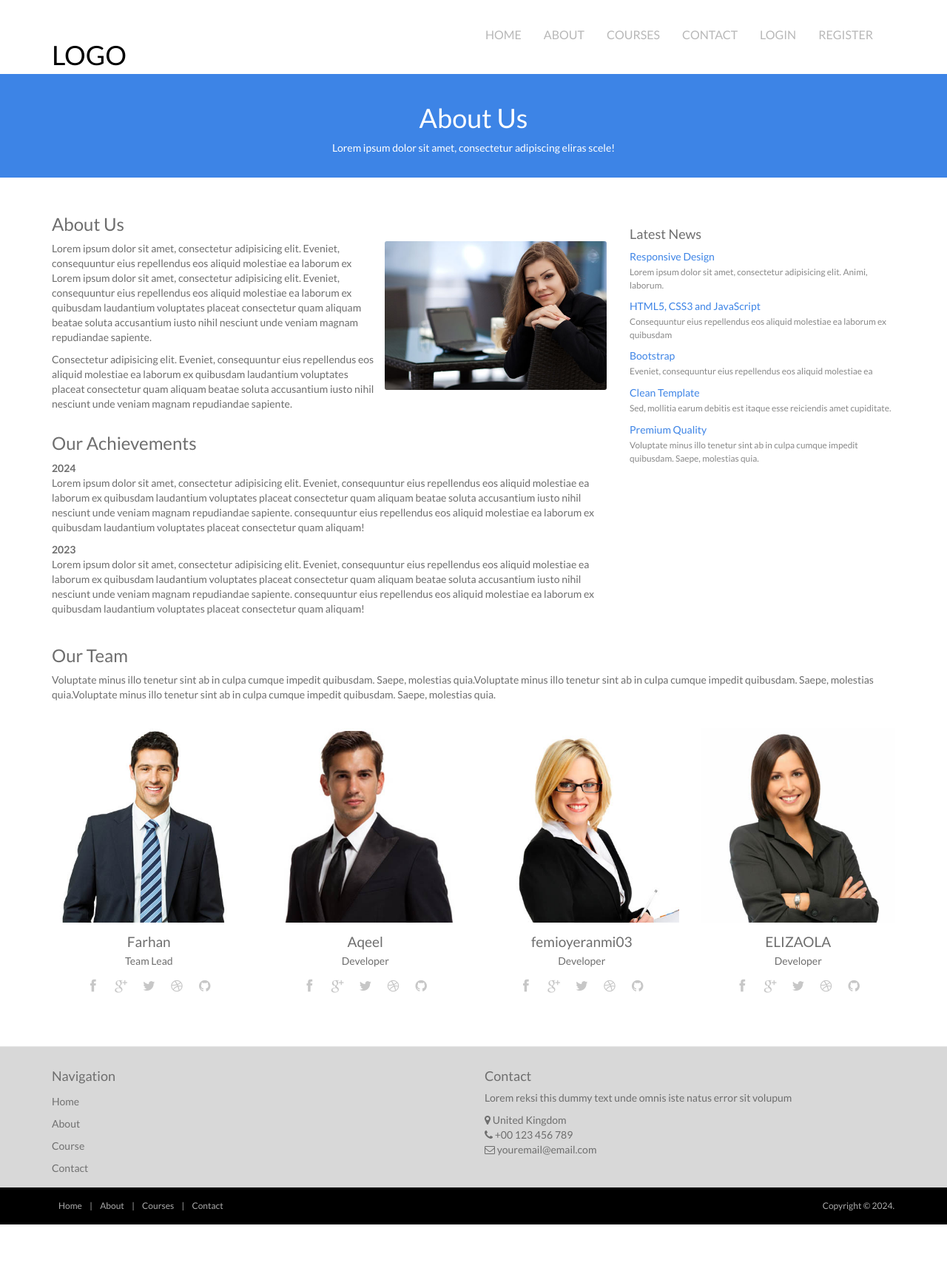
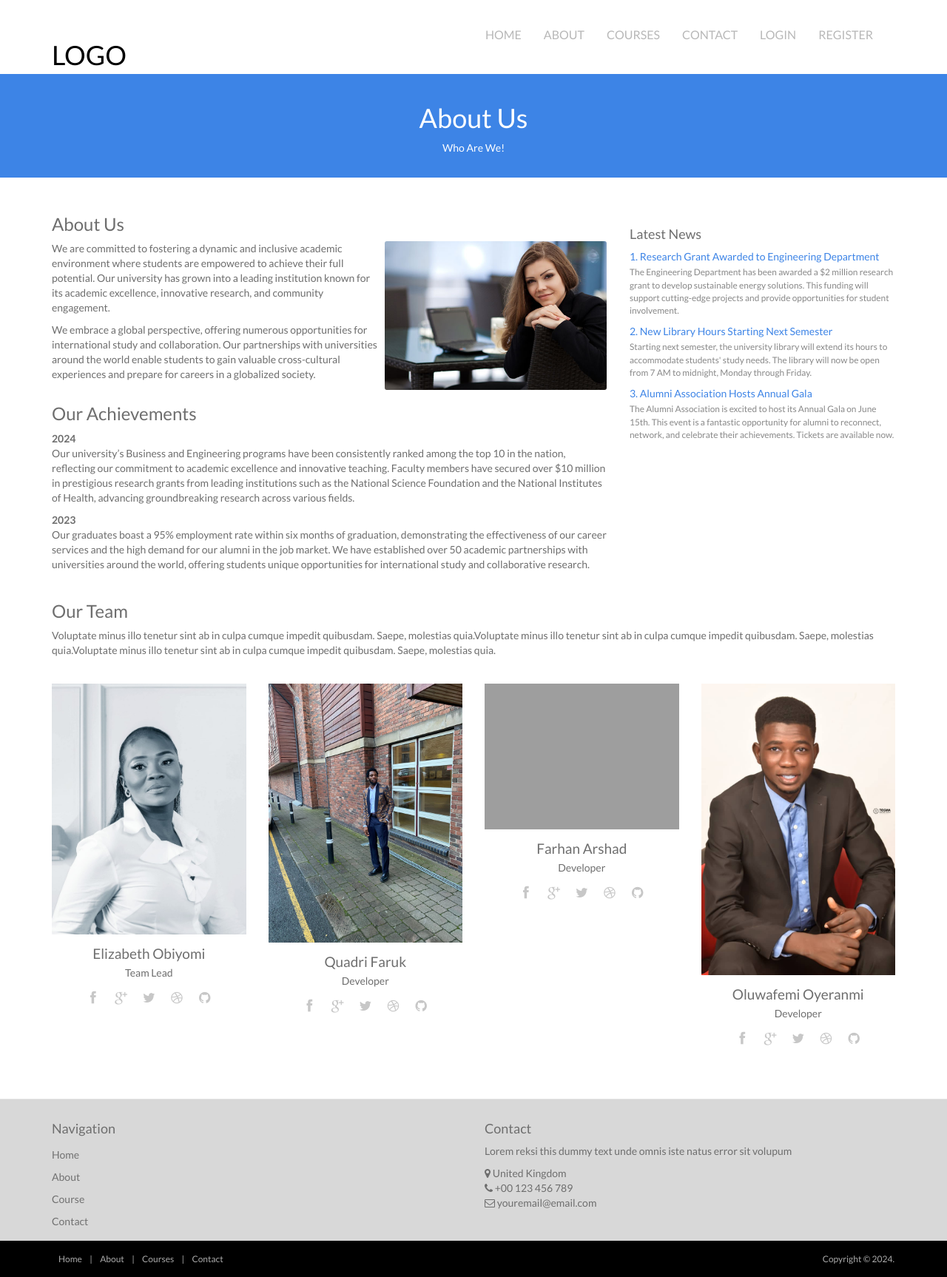
Before and after one commit to farhankhan83/Django, a Django app: page /about/ in a window 1280 px wide. Shown: the whole page at 74% size. Before the commit the page ends 1655 px from the top, so only its background shows below. Run offline with Django 5.2, Linux system fonts and the light colour scheme; parts of the project's set-up code (start-up, migrations or seed data) failed here and were passed over; some libraries are stand-ins or nearby versions; grey boxes are pictures that could not be loaded.

Commit message:
content changes

```diff
--- a/home/templates/about.html
+++ b/home/templates/about.html
@@ -9,7 +9,7 @@
  	<header id="head" class="secondary">
         <div class="container">
                 <h1>About Us</h1>
-                <p>Lorem ipsum dolor sit amet, consectetur adipiscing eliras scele!</p>
+                <p>Who Are We!</p>
         </div>
     </header>
     <!-- container -->
@@ -20,14 +20,14 @@
                 <h3>About Us</h3>
                 <p>
                     <img src="{% static 'images/about.jpg' %}" alt="" class="img-rounded pull-right" width="300">
-                    Lorem ipsum dolor sit amet, consectetur adipisicing elit. Eveniet, consequuntur eius repellendus eos aliquid molestiae ea laborum ex Lorem ipsum dolor sit amet, consectetur adipisicing elit. Eveniet, consequuntur eius repellendus eos aliquid molestiae ea laborum ex quibusdam laudantium voluptates placeat consectetur quam aliquam beatae soluta accusantium iusto nihil nesciunt unde veniam magnam repudiandae sapiente.
+                    We are committed to fostering a dynamic and inclusive academic environment where students are empowered to achieve their full potential. Our university has grown into a leading institution known for its academic excellence, innovative research, and community engagement.
                 </p>
-                <p>Consectetur adipisicing elit. Eveniet, consequuntur eius repellendus eos aliquid molestiae ea laborum ex quibusdam laudantium voluptates placeat consectetur quam aliquam beatae soluta accusantium iusto nihil nesciunt unde veniam magnam repudiandae sapiente.</p>
+                <p>We embrace a global perspective, offering numerous opportunities for international study and collaboration. Our partnerships with universities around the world enable students to gain valuable cross-cultural experiences and prepare for careers in a globalized society.</p>
                 <h3>Our Achievements</h3>
                 <strong>2024</strong>
-                <p>Lorem ipsum dolor sit amet, consectetur adipisicing elit. Eveniet, consequuntur eius repellendus eos aliquid molestiae ea laborum ex quibusdam laudantium voluptates placeat consectetur quam aliquam beatae soluta accusantium iusto nihil nesciunt unde veniam magnam repudiandae sapiente. consequuntur eius repellendus eos aliquid molestiae ea laborum ex quibusdam laudantium voluptates placeat consectetur quam aliquam!</p>
+                <p>Our university’s Business and Engineering programs have been consistently ranked among the top 10 in the nation, reflecting our commitment to academic excellence and innovative teaching. Faculty members have secured over $10 million in prestigious research grants from leading institutions such as the National Science Foundation and the National Institutes of Health, advancing groundbreaking research across various fields.</p>
                 <strong>2023</strong>
-                <p>Lorem ipsum dolor sit amet, consectetur adipisicing elit. Eveniet, consequuntur eius repellendus eos aliquid molestiae ea laborum ex quibusdam laudantium voluptates placeat consectetur quam aliquam beatae soluta accusantium iusto nihil nesciunt unde veniam magnam repudiandae sapiente. consequuntur eius repellendus eos aliquid molestiae ea laborum ex quibusdam laudantium voluptates placeat consectetur quam aliquam!</p>
+                <p>Our graduates boast a 95% employment rate within six months of graduation, demonstrating the effectiveness of our career services and the high demand for our alumni in the job market. We have established over 50 academic partnerships with universities around the world, offering students unique opportunities for international study and collaborative research.</p>
                 </section>
             <!-- /main -->
 
@@ -37,16 +37,14 @@
                 <div class="panel">
                     <h4>Latest News</h4>
                     <ul class="list-unstyled list-spaces">
-                        <li><a href="">Responsive Design</a><br>
-                            <span class="small text-muted">Lorem ipsum dolor sit amet, consectetur adipisicing elit. Animi, laborum.</span></li>
-                        <li><a href="">HTML5, CSS3 and JavaScript</a><br>
-                            <span class="small text-muted">Consequuntur eius repellendus eos aliquid molestiae ea laborum ex quibusdam</span></li>
-                        <li><a href="">Bootstrap</a><br>
-                            <span class="small text-muted">Eveniet, consequuntur eius repellendus eos aliquid molestiae ea</span></li>
-                        <li><a href="">Clean Template</a><br>
-                            <span class="small text-muted">Sed, mollitia earum debitis est itaque esse reiciendis amet cupiditate.</span></li>
-                        <li><a href="">Premium Quality</a><br>
-                            <span class="small text-muted">Voluptate minus illo tenetur sint ab in culpa cumque impedit quibusdam. Saepe, molestias quia.</span></li>
+                        <li><a href="">1. Research Grant Awarded to Engineering Department</a><br>
+                            <span class="small text-muted">
+                                The Engineering Department has been awarded a $2 million research grant to develop sustainable energy solutions. This funding will support cutting-edge projects and provide opportunities for student involvement.
+                            </span></li>
+                        <li><a href="">2. New Library Hours Starting Next Semester</a><br>
+                            <span class="small text-muted">Starting next semester, the university library will extend its hours to accommodate students' study needs. The library will now be open from 7 AM to midnight, Monday through Friday.</span></li>
+                        <li><a href="">3. Alumni Association Hosts Annual Gala</a><br>
+                            <span class="small text-muted">The Alumni Association is excited to host its Annual Gala on June 15th. This event is a fantastic opportunity for alumni to reconnect, network, and celebrate their achievements. Tickets are available now.</span></li>
                     </ul>
                 </div>
 
@@ -73,10 +71,10 @@
                         <!-- Image Hover Block -->
                         <div class="member-img">
                             <!-- Image  -->
-                            <img class="img-responsive" src="assets/images/photo-1.jpg" alt="">
+                            <img class="img-responsive" src="assets/images/profiles/Oo.jpeg" alt="">
                         </div>
                         <!-- Member Details -->
-                        <h4>Farhan</h4>
+                        <h4>Elizabeth Obiyomi</h4>
                         <!-- Designation -->
                         <span class="pos">Team Lead</span>
                         <div class="team-socials">
@@ -94,10 +92,10 @@
                         <!-- Image Hover Block -->
                         <div class="member-img">
                             <!-- Image  -->
-                            <img class="img-responsive" src="assets/images/photo-2.jpg" alt="">
+                            <img class="img-responsive" src="assets/images/profiles/QF.jpeg" alt="">
                         </div>
                         <!-- Member Details -->
-                        <h4>Aqeel</h4>
+                        <h4>Quadri Faruk</h4>
                         <!-- Designation -->
                         <span class="pos">Developer</span>
                         <div class="team-socials">
@@ -115,10 +113,10 @@
                         <!-- Image Hover Block -->
                         <div class="member-img">
                             <!-- Image  -->
-                            <img class="img-responsive" src="assets/images/photo-3.jpg" alt="">
+                            <img class="img-responsive" src="assets/images/profiles/Farhan..jpeg" alt="">
                         </div>
                         <!-- Member Details -->
-                        <h4>femioyeranmi03</h4>
+                        <h4>Farhan Arshad</h4>
                         <!-- Designation -->
                         <span class="pos">Developer</span>
                         <div class="team-socials">
@@ -136,10 +134,10 @@
                         <!-- Image Hover Block -->
                         <div class="member-img">
                             <!-- Image  -->
-                            <img class="img-responsive" src="assets/images/photo-4.jpg" alt="">
+                            <img class="img-responsive" src="assets/images/profiles/Femi.jpeg" alt="">
                         </div>
                         <!-- Member Details -->
-                        <h4>ELIZAOLA</h4>
+                        <h4>Oluwafemi Oyeranmi</h4>
                         <!-- Designation -->
                         <span class="pos">Developer</span>
                         <div class="team-socials">
--- a/home/templates/contact.html
+++ b/home/templates/contact.html
@@ -9,7 +9,7 @@
 		<header id="head" class="secondary">
 			<div class="container">
 				<h1>Contact Us</h1>
-				<p>Lorem ipsum dolor sit amet, consectetur adipiscing eliras scele!</p>
+				<p>Get in touch with us for more detailed information</p>
 			</div>
     </header>
 
@@ -20,7 +20,7 @@
 					<div class="col-md-8">
 						<h3 class="section-title">Your Message</h3>
 						<p>
-						Lorem Ipsum is inting and typesetting in simply dummy text of the printing and typesetting industry. Lorem Ipsum has been the is dummy text ever since the 1500s, when an unknown printer took a galley of type and scrambled it to make a type specimen book.
+							We'd love to hear from you! Whether you have questions, feedback, or just want to say hello, please reach out to us. Our team is here to assist you.
 						</p>
 
 						<form method="POST">
```
Also changed, not shown: home/templates/homePage.html (+5 -11 lines), home/static/images/profiles/Farhan.jpeg (added), home/static/images/profiles/Femi.jpeg (added), home/static/images/profiles/Oo.jpeg (added), home/static/images/profiles/QF.jpeg (added).
